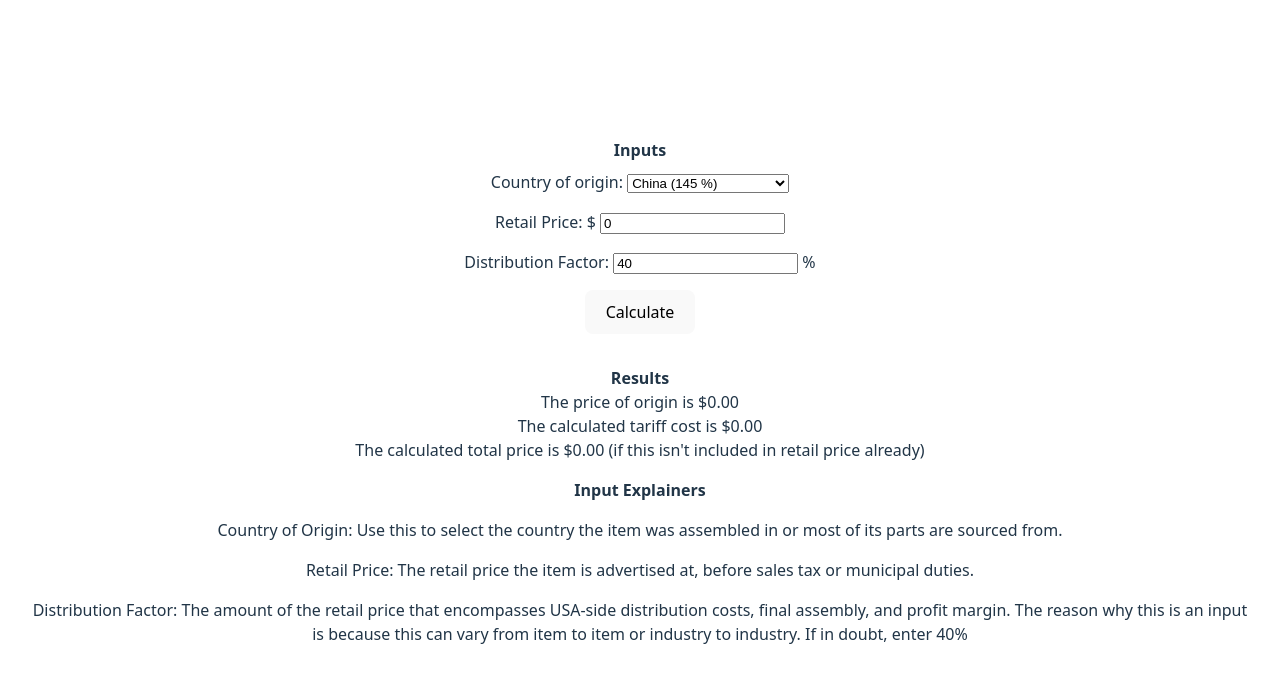
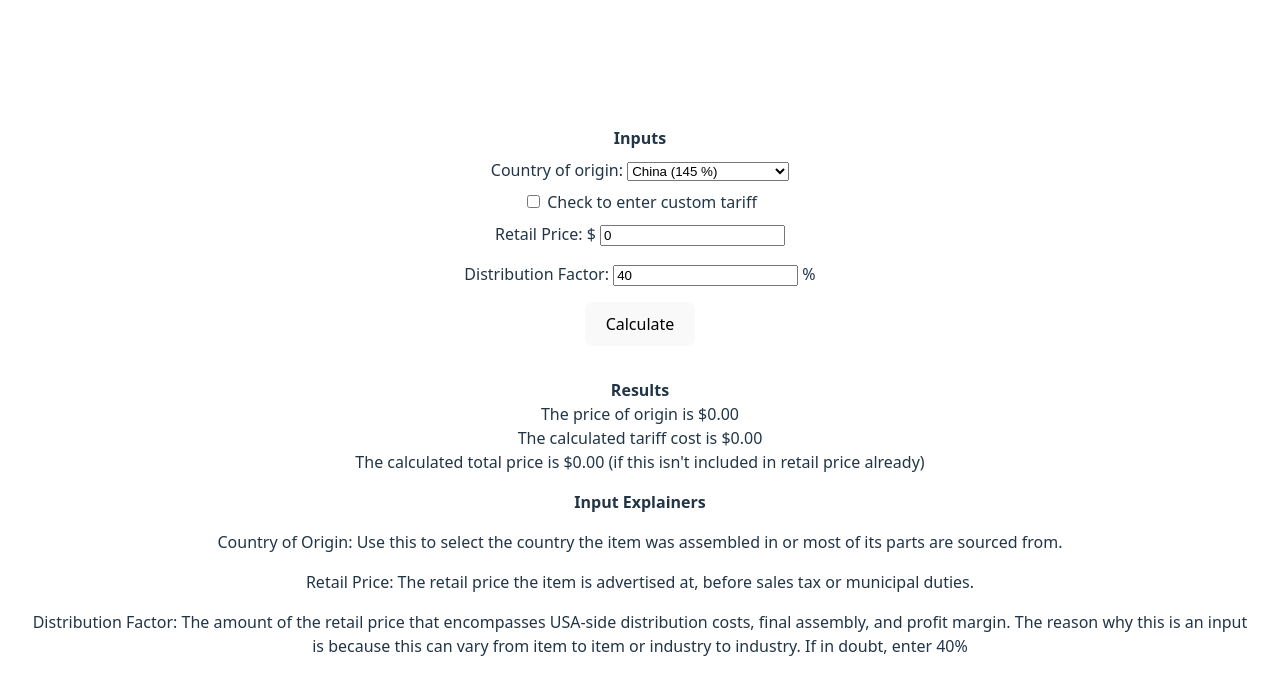
Before and after one commit to dbob16/2025-tariff-calc, a React (Vite) app: page / in a window 1280 px wide. Shown: the top 694 px of the page. Built offline with nearby package versions, Linux system fonts and the light colour scheme.

Commit message:
(add): custom tariff feature

```diff
--- a/index.html
+++ b/index.html
@@ -2,7 +2,6 @@
 <html lang="en">
   <head>
     <meta charset="UTF-8" />
-    <link rel="icon" type="image/svg+xml" href="/vite.svg" />
     <meta name="viewport" content="width=device-width, initial-scale=1.0" />
     <title>DRG's Tariff Calculator</title>
   </head>
--- a/src/App.jsx
+++ b/src/App.jsx
@@ -4,6 +4,7 @@ import './App.css'
 
 export default function App() {
   const [tariff, setTariff] = useState(0)
+  const [customtariff, setCustomTariff] = useState(false)
   const [price, setPrice] = useState(0)
   const [distperc, setDistPerc] = useState(40)
 
@@ -27,6 +28,14 @@ export default function App() {
       <div className='padded'>
         Country of origin: <OriginCountries setter={setTariff} />
       </div>
+      <div>
+        <div><label><input type="checkbox" name="custom-tariff" checked={customtariff} onChange={(e) => setCustomTariff(e.target.checked)} /> Check to enter custom tariff</label></div>
+      </div>
+      {customtariff && (
+        <div>
+          Custom Tariff: <input type="number" name="custom-tariff-v" id="custom-tariff-v" value={tariff} onChange={(e) => setTariff(e.target.value)} />
+        </div>
+      )}
       <div className='padded'>
         Retail Price: $ <input type="number" name="retail-price" id="retail-price" value={price} onChange={(e) => setPrice(e.target.valueAsNumber)} />
       </div>
```
